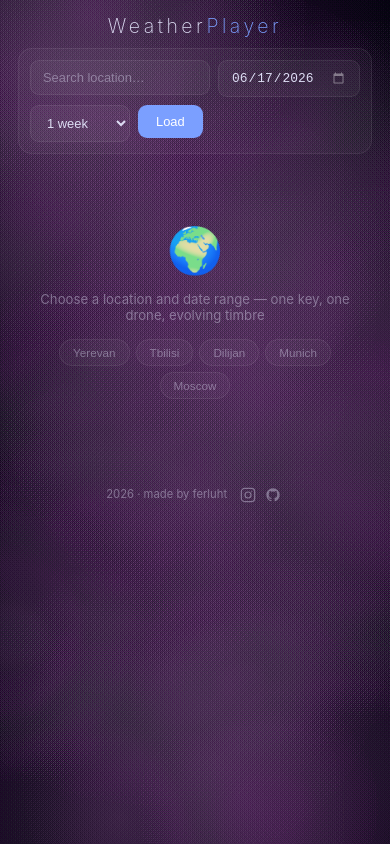
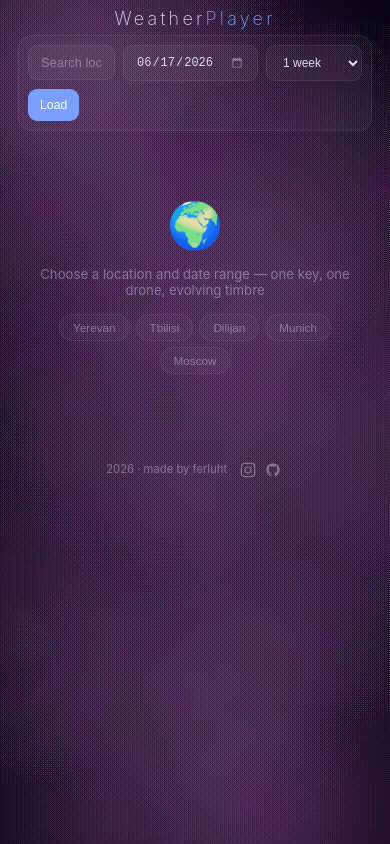
Before and after one commit to ferluht/weatherplayer, a plain HTML site: page index.html in a window 390 px wide. Drawn offline with nearby package versions, Linux system fonts and the light colour scheme; animation ran at ten frames a second.

Commit message:
mobile fix

```diff
--- a/index.html
+++ b/index.html
@@ -117,18 +117,22 @@ button:hover{opacity:.82} button:active{transform:scale(.97)} button:disabled{op
 .right-stack>.panel:first-child{flex:1}
 #waveCanvas{width:100%;flex:1;min-height:0;display:block;border-radius:8px;background:rgba(255,255,255,.04);margin-bottom:12px;image-rendering:pixelated}
 @media(max-width:680px){
-  .page{padding-bottom:16px}
+  .page{padding-bottom:max(8px,env(safe-area-inset-bottom))}
   .main-grid{grid-template-columns:1fr;gap:8px}
   .right-col{position:static}
+  .loc-wrap{min-width:80px}
+  input[type=date]{min-width:100px;font-size:.8rem}
+  #durationSel{min-width:0;font-size:.8rem}
+  #loadBtn{padding:9px 12px;font-size:.82rem}
   .right-stack{position:static;overflow:visible;height:auto;gap:8px}
   .right-stack>.panel{flex:none;min-height:auto;height:auto}
-  #waveCanvas{flex:none;height:150px;min-height:150px}
+  #waveCanvas{flex:none;height:120px;min-height:120px}
   #oscPane{display:none}
   #nowBadge{display:none!important}
-  header{padding:14px 0 10px}
-  h1{font-size:1.3rem}
+  header{padding:8px 0 6px}
+  h1{font-size:1.2rem}
   .tagline{display:none}
-  .search-box{padding:11px;margin-bottom:8px}
+  .search-box{padding:9px;margin-bottom:6px}
   /* Compact conditions */
   #wPanel{padding:11px 13px;margin-bottom:0}
   #mPanel{display:none}
@@ -150,7 +154,8 @@ button:hover{opacity:.82} button:active{transform:scale(.97)} button:disabled{op
   .wmod{display:block}
   /* Compact osc pane */
   #oscPane{display:grid}
-  .osc-cell canvas{height:52px!important}
+  #oscPane{display:grid}
+  .osc-cell canvas{height:40px!important}
 }
 .tl-wrap{margin-bottom:12px}
 .tl-track{position:relative;height:4px;background:rgba(255,255,255,.08);border-radius:2px;cursor:pointer;margin-bottom:7px}
```
